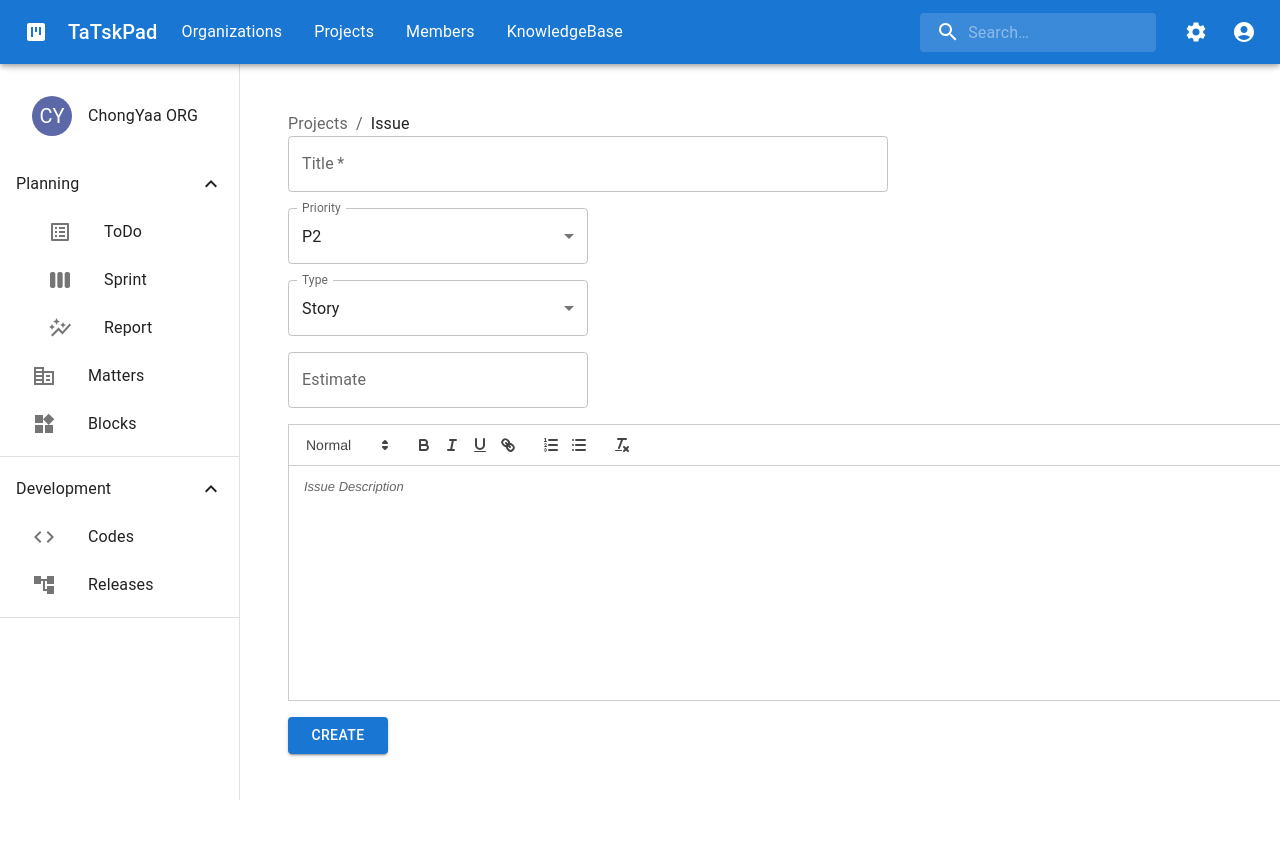
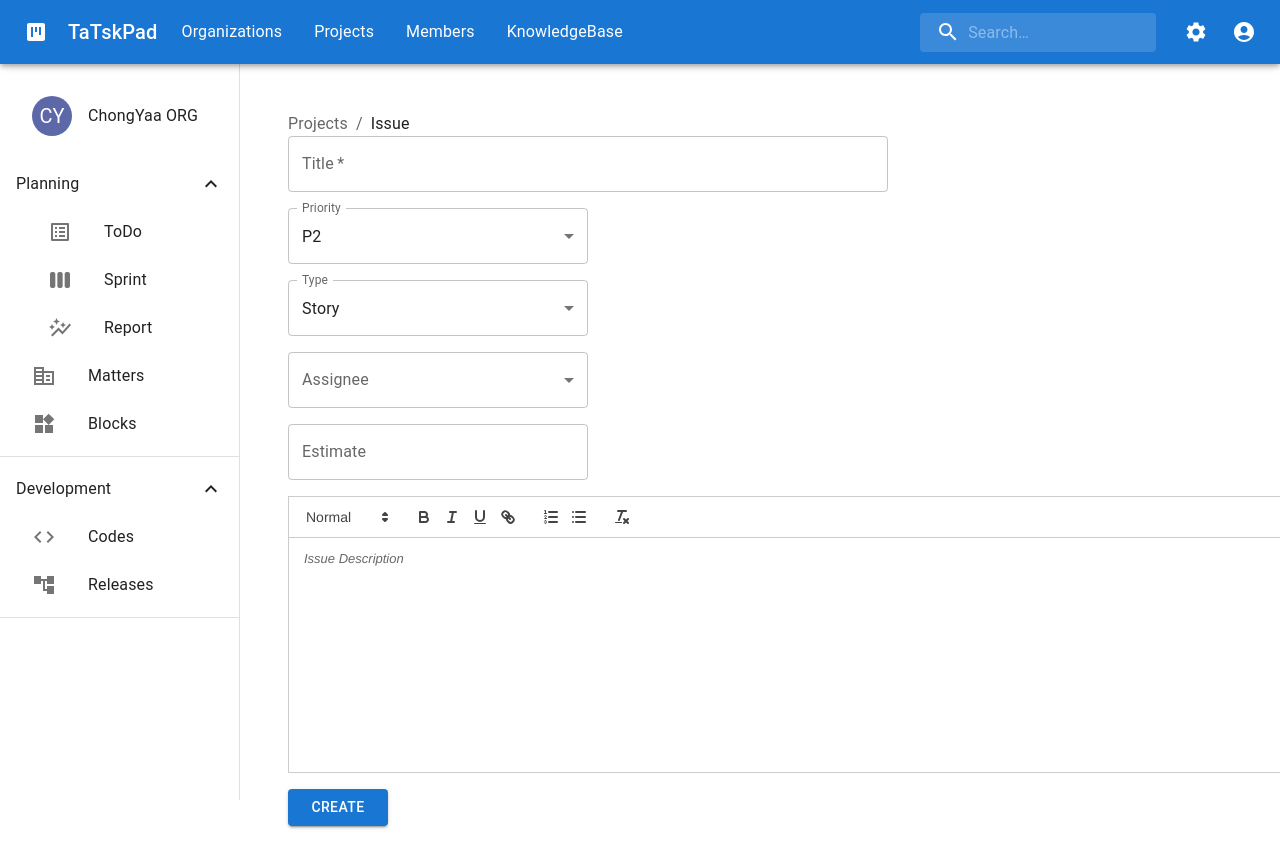
Before and after one commit to Varsion/TaTskPad-Front, a React (Create React App) app: page /issue/1/update in a window 1280 px wide. Shown: the top 868 px of the page. Before the commit the page ends 802 px from the top, so only its background shows below. Built offline with nearby package versions, Linux system fonts and the light colour scheme.

Commit message:
feat: add assignee when Create Issue

```diff
--- a/src/pages/Issue/CreateIssue.tsx
+++ b/src/pages/Issue/CreateIssue.tsx
@@ -1,5 +1,5 @@
 import React, {useEffect, useState} from "react";
-import { Box, FormGroup, TextField, Toolbar, Stack, Breadcrumbs, Link, FormControl, InputLabel, MenuItem, Select } from "@mui/material";
+import { Box, FormGroup, TextField, Toolbar, Stack, Breadcrumbs, Link, FormControl, InputLabel, MenuItem, Select, Avatar, Chip } from "@mui/material";
 import HeaderBar from "../../components/Items/HeaderBar";
 import SideBar from "../../components/Items/SideBar";
 import { useParams } from "react-router-dom";
@@ -30,6 +30,7 @@ const CreateIssue = () => {
 
   const [description, setDescription] = useState('');
   const [priority, setPriority] = useState('p2');
+  const [assignee, setAssignee] = useState('');
   const [type, setType] = useState('story');
 
   const defaultValues: IssueProps = {
@@ -42,6 +43,10 @@ const CreateIssue = () => {
 
   const handlePriority = (event: SelectChangeEvent) => {
     setPriority(event.target.value as string);
+  };
+
+  const handleAssignee = (event: SelectChangeEvent) => {
+    setAssignee(event.target.value as string);
   };
 
   const handleType = (event: SelectChangeEvent) => {
@@ -144,6 +149,22 @@ const CreateIssue = () => {
                 </Select>
               </FormControl>
 
+              <FormControl sx={{width: 300}}>
+                <InputLabel id="demo-simple-select-label">Assignee</InputLabel>
+                <Select
+                  labelId="demo-simple-select-label"
+                  id="assignee"
+                  value={assignee}
+                  onChange={handleAssignee}
+                  label="Assignee"
+                >
+                  <MenuItem value={'0001'}><Chip avatar={<Avatar />} label={'hello-1'} /></MenuItem>
+                  <MenuItem value={'0002'}><Chip avatar={<Avatar />} label={'hello-2'} /></MenuItem>
+                  <MenuItem value={'0003'}><Chip avatar={<Avatar />} label={'hello-3'} /></MenuItem>
+                  <MenuItem value={'0004'}><Chip avatar={<Avatar />} label={'hello-4'} /></MenuItem>
+                </Select>
+              </FormControl>
+
               <TextField label="Estimate" id="estimate" margin="normal" value={values.estimate} sx={{width: 300}} />
               <Box sx={{width: 1000}}>
                 <ReactQuill
```
